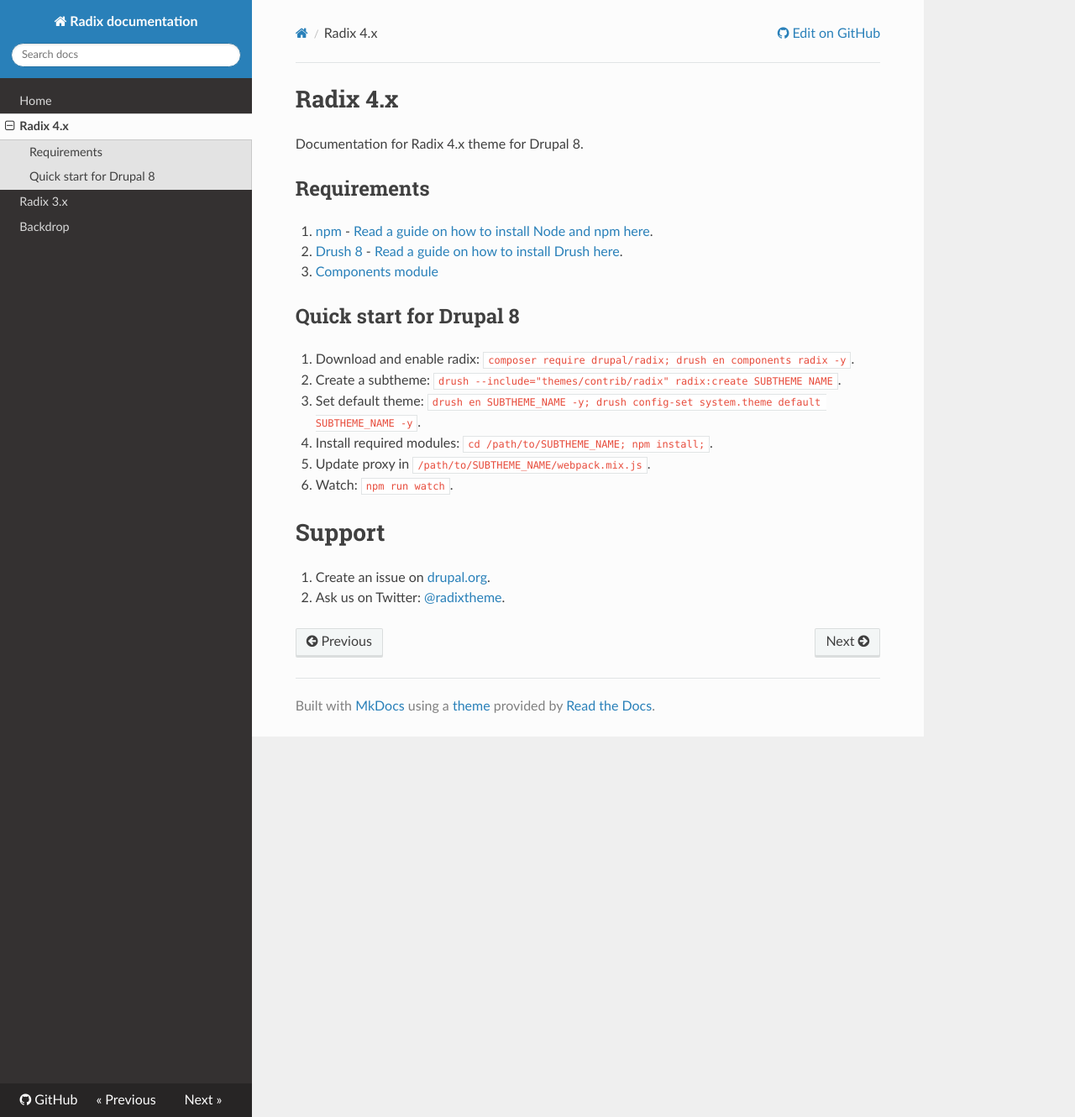
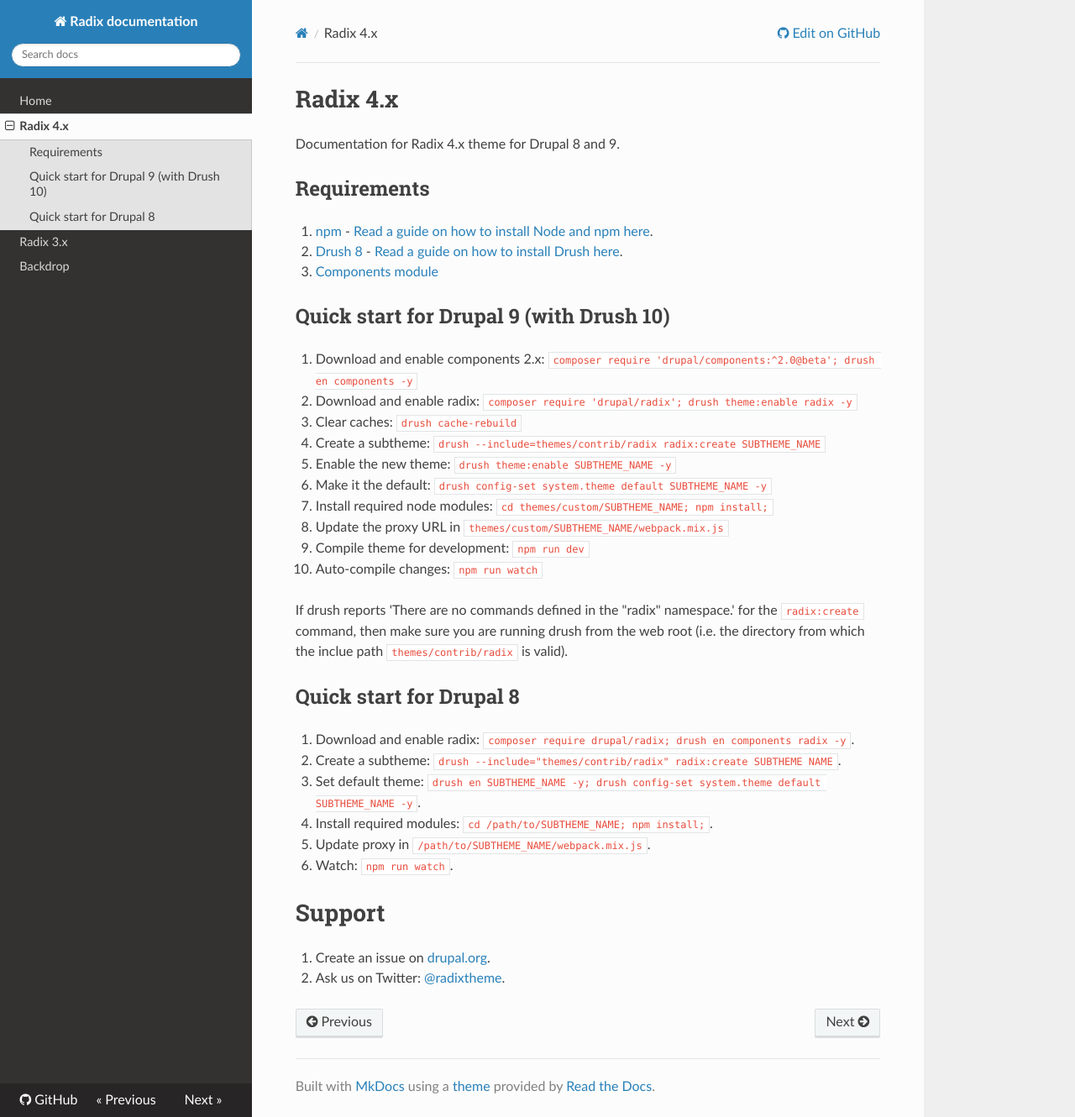
Before and after one commit to radixtheme/docs, an MkDocs documentation site: the page built from docs/radix-4.md, in a window 1280 px wide and 1330 px high. Shown: the whole window at 84% size. Built offline with MkDocs 1.6.1, drawn with Linux system fonts in a browser that asks for light colours; nearby versions of some CDN libraries; old or Windows-style settings are respelled for this version of MkDocs.

Commit message:
Quick start for Drupal 9

```diff
--- a/docs/radix-4.md
+++ b/docs/radix-4.md
@@ -1,11 +1,26 @@
 # Radix 4.x
-Documentation for Radix 4.x theme for Drupal 8.
+Documentation for Radix 4.x theme for Drupal 8 and 9.
 
 ## Requirements
 
 1. [npm](https://www.npmjs.com) - [Read a guide on how to install Node and npm here](https://docs.npmjs.com/getting-started/installing-node).
 2. [Drush 8](http://drush.org) - [Read a guide on how to install Drush here](http://www.drush.org/en/master/install/).
 3. [Components module](https://www.drupal.org/project/components)
+
+## Quick start for Drupal 9 (with Drush 10)
+
+1. Download and enable components 2.x: `composer require 'drupal/components:^2.0@beta'; drush en components -y`
+2. Download and enable radix: `composer require 'drupal/radix'; drush theme:enable radix -y`
+3. Clear caches: `drush cache-rebuild`
+4. Create a subtheme: `drush --include=themes/contrib/radix radix:create SUBTHEME_NAME`
+5. Enable the new theme: `drush theme:enable SUBTHEME_NAME -y`
+6. Make it the default: `drush config-set system.theme default SUBTHEME_NAME -y`
+7. Install required node modules: `cd themes/custom/SUBTHEME_NAME; npm install;`
+8. Update the proxy URL in `themes/custom/SUBTHEME_NAME/webpack.mix.js`
+9. Compile theme for development: `npm run dev`
+10. Auto-compile changes: `npm run watch`
+
+If drush reports 'There are no commands defined in the "radix" namespace.' for the `radix:create` command, then make sure you are running drush from the web root (i.e. the directory from which the inclue path `themes/contrib/radix` is valid).
 
 ## Quick start for Drupal 8
 
```
